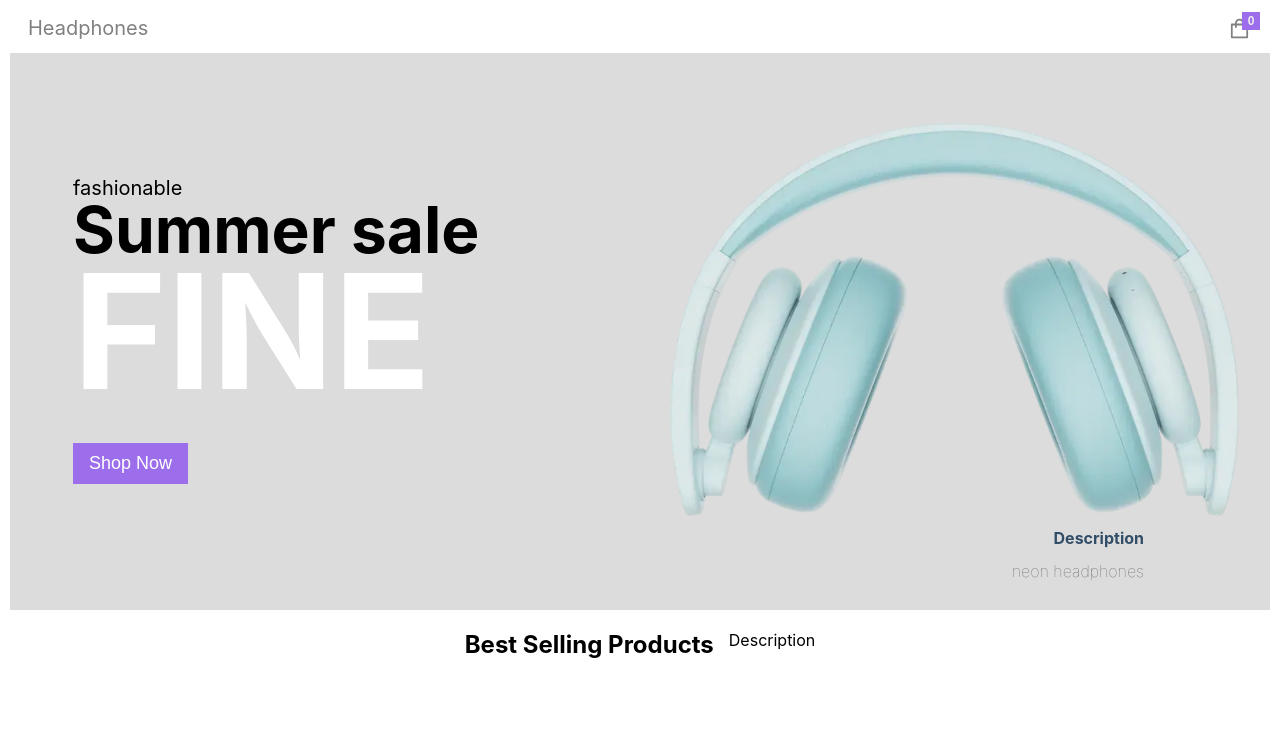
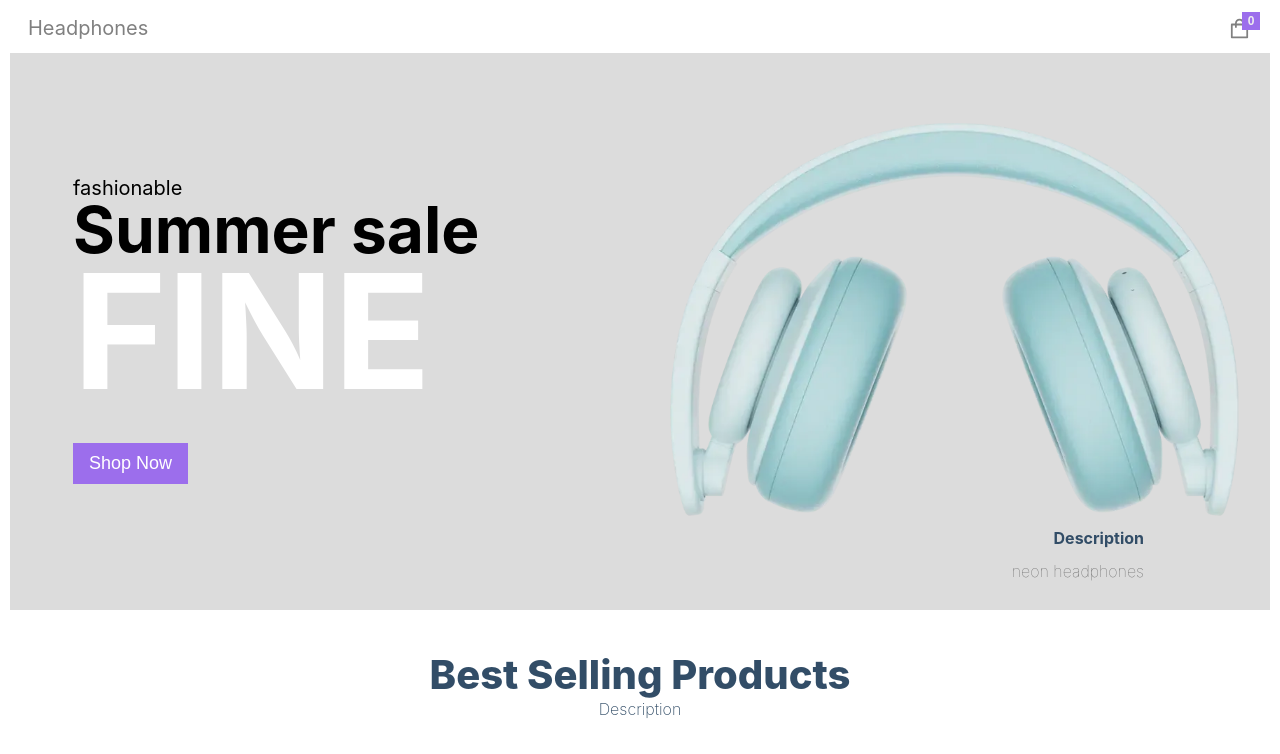
Before and after one commit to godriceeichie/React-Ecommerce-Website, a React (Create React App) app: page / in a window 1280 px wide. Shown: the top 754 px of the page. Built offline with nearby package versions, Linux system fonts and the light colour scheme.

Commit message:
Finished styling the product heading section and its content

```diff
--- a/src/App.css
+++ b/src/App.css
@@ -145,14 +145,20 @@ a{
   text-align: end;
 }
 
-.products-heading{
-  display: flex;
-  flex-wrap: wrap;
-  justify-content: center;
-  grid-gap: 15px;
-  gap: 15px;
-  margin-top: 20px;
-  width: 100%;
+.products-heading {
+  text-align: center;
+  margin: 40px 0;
+  color: #324d67;
+}
+
+.products-heading h2 {
+  font-size: 40px;
+  font-weight: 800;
+}
+
+.products-heading p {
+  font-size: 16px;
+  font-weight: 200;
 }
 
 @media screen and (max-width: 800px) {
```
